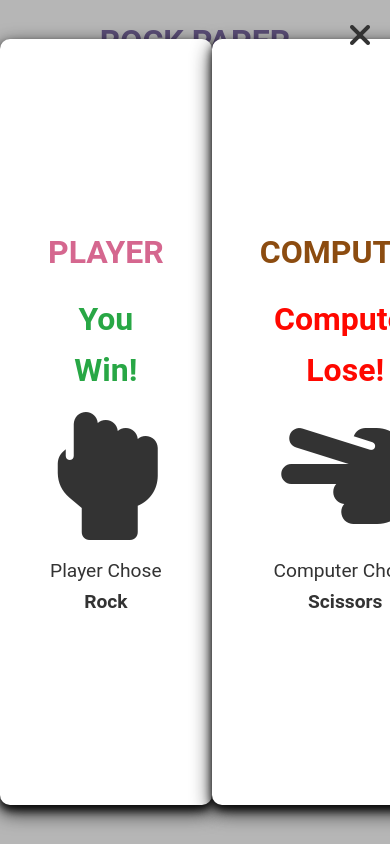
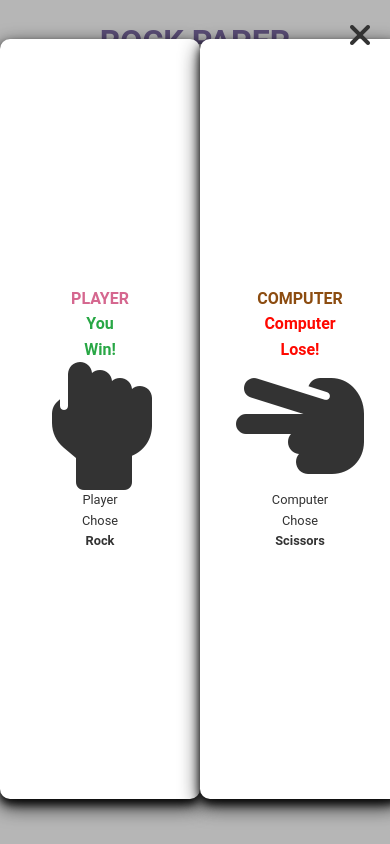
Before and after one commit to DaliaGadelhak/DaliaGadelhak.github.io, a plain HTML site: page Rock Paper Scissor game/index.html in a window 390 px wide. Both pictures are taken after a click on the icon 102 px from the left and 346 px from the top of the page. Drawn offline with Linux system fonts and the light colour scheme; a web font is replaced by a local one.

Commit message:
Update modal.css

```diff
--- a/Rock Paper Scissor game/css/modal.css
+++ b/Rock Paper Scissor game/css/modal.css
@@ -30,14 +30,43 @@
     animation-name: modalopen;
     animation-duration: var(--modal-duration);
 }
+@media(max-width: 700px) {
+    .modal-content{
+        width:200px;
+        padding:5rem;
+    }
+}
+
+@media(max-width: 500px) {
+    .modal-content{
+        width:200px;
+        height:90vh;
+        padding:5rem;
+    }
+}
 
 .modal-content h1 {
     margin-bottom: 1rem;
+}
+@media(max-width: 500px) {
+    .modal-content h1{
+        font-size: 1rem;
+        margin-bottom: 0;
+    }
 }
 
 .modal-content p {
     font-size: 1.2rem;
     margin-top: 1rem;
+}
+
+@media(max-width: 500px) {
+    .modal-content p{
+        text-align: center;
+        font-size: .8rem;
+        margin-top: 0;
+
+    }
 }
 
 @keyframes modalopen {
```
